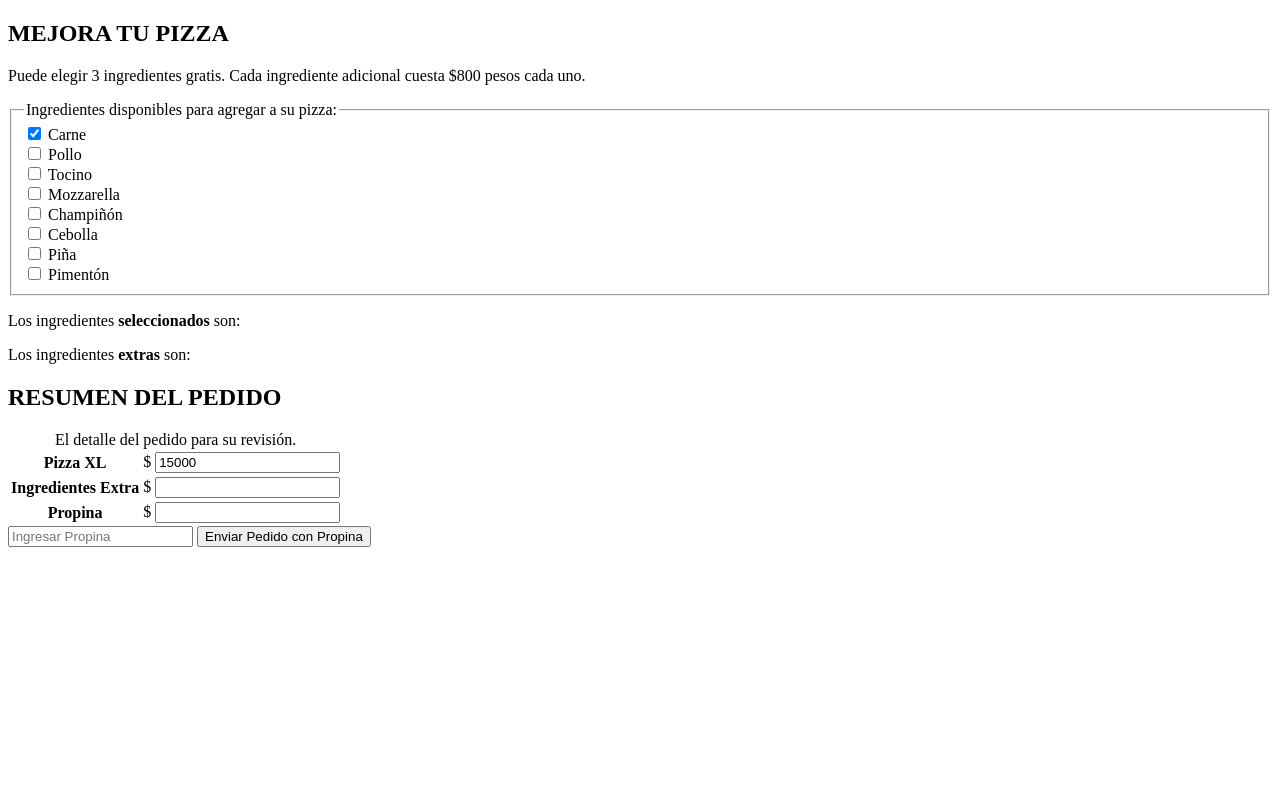
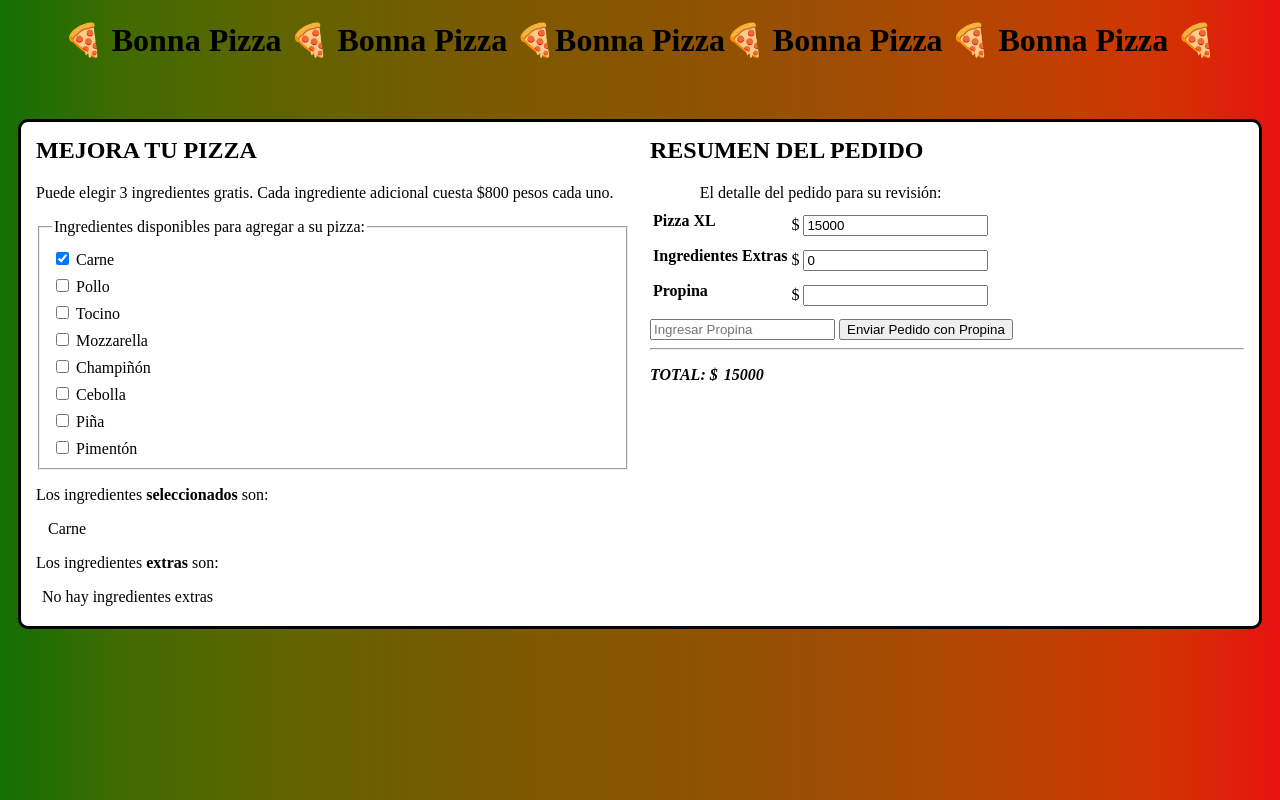
Before and after one commit to tacmorales/checkOut_BonnaPizza-m04s03-ejComprobacion, a plain HTML site: page index.html in a window 1280 px wide. Both pictures are taken after a click on the checkbox "Carne". Drawn offline with Linux system fonts and the light colour scheme.

Commit message:
Se define el script y los estilos

```diff
--- a/assets/scripts/script.js
+++ b/assets/scripts/script.js
@@ -0,0 +1,142 @@
+function ready(callback) {
+  if (document.readyState !== 'loading') {
+    callback();
+  } else {
+    document.addEventListener('DOMContentLoaded', callback);
+  }
+}
+
+//Menasajes para el usuario
+const inputPropinaVacio = "Ingresar Propina";
+
+//Se Inicializa variables a usar.
+let ingredientesSeleccionados = [];
+let ingredientesExtras = [];
+let precioBase = 15000;
+let defaultPropina = 1000; //o 0 ?
+let propina = 0;
+const precioPorIngredienteExtra = 800;
+let precioIngredientesExtras = 0; //o ingredientesExtra.length * precioPorIngredienteExtra?
+let total = precioBase + propina + precioIngredientesExtras;
+
+
+//Borra todos los hijos de un elemento del dom
+function eliminarTodosLosHijosDe(padre){
+  let hijo = padre.lastChild;
+  while (hijo) {
+    padre.removeChild(hijo);
+    hijo = padre.lastChild;
+  }
+}
+
+//Agrega los elementos del array "lista" en el elemento padre del dom, el cual para mantener coherencia y semántica HTML debe ser ol o ul
+function agregarItemsLiEnPadreUl(ul, lista){
+  for (elemento of lista){
+    const li = document.createElement("li")
+    const texto = document.createTextNode(elemento)
+    li.appendChild(texto)
+    ul.appendChild(li);
+  }
+}
+
+//Agrega los elementos del array "lista" en el elemento padre del dom, el cual para mantener coherencia y semántica HTML debe ser ol o ul
+function agregarItemLiEnPadreOloUl(ul, texto){
+  const li = document.createElement("li").appendChild(document.createTextNode(texto))
+  ul.appendChild(li);
+}
+
+ready(function(){
+  //captura los elementos del dom que se necesitan
+  const form = document.querySelector("form");
+  const inputsCheckboxIngredientes = document.querySelectorAll("input[type='checkbox']");
+  const ulIngredientesSeleccionados = document.getElementById("ingredientesSeleccionados");
+  agregarItemLiEnPadreOloUl(ulIngredientesSeleccionados, "No hay ingredientes seleccionados");
+
+  const ulIngredientesExtra = document.getElementById("ingredientesExtra");
+  agregarItemLiEnPadreOloUl(ulIngredientesExtra, "No hay ingredientes extras");
+
+  const inputPropina = document.getElementById("inputPropina");
+  const inputMostrarPropina = document.getElementById("valorPropina");
+  const inputMostrarExtra = document.getElementById("valorExtra");
+  const botonEnviar = document.getElementById("btnEnviarPedido");
+  const spanMostrarTotal = document.getElementById("total");
+  spanMostrarTotal.appendChild(document.createTextNode(total));
+
+  //Actualiza el valor total y lo muestra en el span del total
+  function actualizarTotal(){
+    total = Number(precioBase) + Number(propina) + Number(precioIngredientesExtras);
+    eliminarTodosLosHijosDe(spanMostrarTotal)
+    spanMostrarTotal.appendChild(document.createTextNode(total));
+  }
+
+  //Agrega un "listener" a cada input checkbox
+  for( inputCheckboxIngrediente of inputsCheckboxIngredientes){
+    inputCheckboxIngrediente.addEventListener("change", actualizarListaDeIngredientes);
+  }
+
+  //Actualiza los arrays de ingredientes, y muestra la lista de ingredientes. También actualiza el valor en el precio en el formulario
+  function actualizarListaDeIngredientes(event){ // event.target == this ???
+    const ingredienteEsSeleccionado = this.checked;
+    const ingrediente = this.value;
+    if (ingredienteEsSeleccionado){ //ingrediente es agregado a la lista
+      ingredientesSeleccionados.push(ingrediente);
+    }
+    else{ //ingrediente es borrado de la lista
+      const index = ingredientesSeleccionados.indexOf(this.value);
+      ingredientesSeleccionados.splice(index,1);
+    }
+
+    //Se fija los ingredientes extra: todos los ingredientes agregados menos los primeros 3
+    ingredientesExtras = ingredientesSeleccionados.length > 3 ? ingredientesSeleccionados.slice(3) : [];
+
+    //se borran todos los hijos de los ul -hacer una funcion esto-!
+    eliminarTodosLosHijosDe(ulIngredientesSeleccionados);
+    eliminarTodosLosHijosDe(ulIngredientesExtra);
+
+    if(ingredientesSeleccionados.length === 0) agregarItemLiEnPadreOloUl(ulIngredientesSeleccionados, "No hay ingredientes seleccionados");
+    else agregarItemsLiEnPadreUl(ulIngredientesSeleccionados, ingredientesSeleccionados);
+    //Se incorporan los ingredientes seleccionados y los extra -hacer una función esto!-
+    if(ingredientesExtras.length === 0) agregarItemLiEnPadreOloUl(ulIngredientesExtra, "No hay ingredientes extras");
+    else agregarItemsLiEnPadreUl(ulIngredientesExtra, ingredientesExtras);
+
+    //Se actualiza el valor por ing. extras y lo muestra
+    precioIngredientesExtras = ingredientesExtras.length * precioPorIngredienteExtra;
+    inputMostrarExtra.setAttribute('value', precioIngredientesExtras);
+
+    //Se actualiza el valor total y lo muestra
+    actualizarTotal();
+  }
+
+  //Al estar "focus" en Ingresar Propina inmediatamente se incorpora 1.000 de propina (tanto en atributo value de HTML com del objeto DOM -javascript-)
+  inputPropina.addEventListener("focus", (event) => { //arrow functions no tiene el this
+    const valor = event.target.getAttribute("value");
+    if (!(valor)){
+      propina = defaultPropina;
+      event.target.setAttribute("value", propina);
+      event.target.value = propina;
+      inputMostrarPropina.setAttribute("value", propina);
+      inputMostrarPropina.value = propina;
+
+      actualizarTotal();
+    }
+  });
+
+  //Escucha cuando se levanta una tecla, captura el nuevo valor y lo fija en el mismo (en el atributo) y en el input para mostrar (en el atributo HTML y el atributo JS)
+  inputPropina.addEventListener("keyup", (event) => { //arrow functions no tiene el this
+    const valor = event.target.value;
+    event.target.setAttribute("value", valor);
+    inputMostrarPropina.setAttribute("value", valor);
+    inputMostrarPropina.value = valor;
+    propina = valor
+
+    actualizarTotal();
+
+  });
+
+  botonEnviar.addEventListener("click", (event) => {
+    event.preventDefault();
+    if (propina === 0) alert("Aún no se ha definido una propina.");
+    else alert(`Su propina de ${propina} ha sido enviada.`);
+  })
+
+});
--- a/assets/styles/style.css
+++ b/assets/styles/style.css
@@ -0,0 +1,68 @@
+body{
+  background-image: linear-gradient(to right, #127004, #3f6b00, #576600, #6a6000, #785a00, #835700, #8f5300, #9b4e05, #ad4900, #bf4000, #d33203, #e71310);
+}
+
+h1{
+  text-align: center;
+}
+
+h1::after, h1::before{
+  content: "🍕 Bonna Pizza 🍕 Bonna Pizza 🍕"
+}
+
+h2{
+  margin-top: 0;
+}
+
+ul, span{
+  display: inline;
+  padding-left: 6px;
+  margin: 0;
+}
+
+li{
+  display: inline;
+  padding-left: 6px;
+}
+
+li::after{
+  content: ",";
+}
+
+li:last-child::after{
+  content: "";
+}
+
+input{
+  margin-top: 10px;
+}
+
+table{
+  text-align: left;
+}
+
+.container {
+  padding: 5px 5px 10px 5px;
+  margin: 60px 10px 10px 10px;
+  background-color: white;
+  border-radius: 10px;
+  border: solid;
+  display: flex;
+  flex-direction: column;
+}
+
+.column{
+  width: 100%;
+  margin: 10px;
+}
+
+@media only screen and (min-width: 768px) {
+  .column{
+    width: 50%;
+    margin: 10px;
+  }
+  .container{
+    display: flex;
+    flex-direction: row;
+  }
+}
--- a/index.html
+++ b/index.html
@@ -1,13 +1,17 @@
 <!DOCTYPE html>
 <html lang="es">
+
 <head>
-    <meta charset="UTF-8" >
-    <meta name="viewport" content="width=device-width, initial-scale=1.0" >
-    <link rel="stylesheet" href="assets/styles/style.css" >
+  <meta charset="UTF-8">
+  <meta name="viewport" content="width=device-width, initial-scale=1.0">
+  <link rel="stylesheet" href="assets/styles/style.css">
   <title>Check Out - Bonna Pizza</title>
 </head>
+
 <body>
-    <form action="#">
+  <h1>Bonna Pizza</h1>
+  <div class="container">
+    <div class="column">
       <h2>MEJORA TU PIZZA</h2>
       <p>
         Puede elegir 3 ingredientes gratis. Cada ingrediente adicional cuesta
@@ -16,93 +20,86 @@
       <fieldset>
         <legend>Ingredientes disponibles para agregar a su pizza:</legend>
         <div>
-          <input type="checkbox" id="carne" name="carne" >
+          <input type="checkbox" id="carne" name="carne" value="Carne">
           <label for="carne">Carne</label>
         </div>
         <div>
-          <input type="checkbox" id="pollo" name="pollo" >
+          <input type="checkbox" id="pollo" name="pollo" value="Pollo">
           <label for="pollo">Pollo</label>
         </div>
         <div>
-          <input type="checkbox" id="tocino" name="tocino" >
+          <input type="checkbox" id="tocino" name="tocino" value="Tocino">
           <label for="tocino">Tocino</label>
         </div>
         <div>
-          <input type="checkbox" id="mozzarella" name="mozzarella" >
+          <input type="checkbox" id="mozzarella" name="mozzarella" value="Mozzarella">
           <label for="mozzarella">Mozzarella</label>
         </div>
         <div>
-          <input type="checkbox" id="champinon" name="champinon" >
+          <input type="checkbox" id="champinon" name="champinon" value="Champiñón">
           <label for="champinon">Champiñón</label>
         </div>
         <div>
-          <input type="checkbox" id="cebolla" name="cebolla" >
+          <input type="checkbox" id="cebolla" name="cebolla" value="Cebolla">
           <label for="cebolla">Cebolla</label>
         </div>
         <div>
-          <input type="checkbox" id="pina" name="pina" >
+          <input type="checkbox" id="pina" name="pina" value="Piña">
           <label for="pina">Piña</label>
         </div>
         <div>
-          <input type="checkbox" id="pimenton" name="pimenton" >
+          <input type="checkbox" id="pimenton" name="pimenton" value="Pimentón">
           <label for="pimenton">Pimentón</label>
         </div>
       </fieldset>
       <p>
         Los ingredientes <b>seleccionados</b> son:
-        <span id="ingredientesSeleccionados"></span>
       </p>
+      <ul id="ingredientesSeleccionados">
+      </ul>
       <p>
-        Los ingredientes <b>extras</b> son: <span id="ingredientesExtra"></span>
+        Los ingredientes <b>extras</b> son:
       </p>
+      <ul id="ingredientesExtra">
+      </ul>
+    </div>
+    <div class="column">
       <h2>RESUMEN DEL PEDIDO</h2>
+      <form action="#">
         <table>
           <caption>
-          El detalle del pedido para su revisión.
+            El detalle del pedido para su revisión:
           </caption>
           <tbody>
             <tr>
               <th scope="row"><label for="valorBase">Pizza XL</label></th>
               <td>$
-              <input
-                name="valorBase"
-                type="number"
-                value="15000"
-                readonly
-                placeholder="$15.000"
-            >
+                <input id="valorBase" name="valorBase" type="number" value="15000" readonly>
               </td>
             </tr>
             <tr>
               <th scope="row">
-              <label for="valorExtra">Ingredientes Extra</label>
+                <label for="valorExtra">Ingredientes Extras</label>
               </th>
               <td>$
-              <input
-                name="valorExtra"
-                type="number"
-                value=""
-                readonly
-                placeholder=""
-              >
+                <input id="valorExtra" name="valorExtra" type="number" value="0" readonly placeholder="0">
               </td>
             </tr>
             <tr>
-            <th scope="row"><label for="propina">Propina</label></th>
+              <th scope="row"><label for="valorPropina">Propina</label></th>
               <td>$
-              <input
-                name="propina"
-                type="number"
-                value=""
-                readonly
-                placeholder=""
-              >
+                <input id="valorPropina" name="valorPropina" type="number" value="" readonly>
               </td>
             </tr>
           </tbody>
         </table>
-      <input type="number" name="propinaInput" placeholder="Ingresar Propina" >
-      <button type="submit">Enviar Pedido con Propina</button>
+        <input id="inputPropina" type="number" name="propinaInput" placeholder="Ingresar Propina" value="">
+        <button id="btnEnviarPedido" type="submit">Enviar Pedido con Propina</button>
       </form>
+      <hr>
+      <p><strong><em>TOTAL: $<span id="total"></span></em></strong></p>
+    </div>
+  </div>
+  <script src="assets/scripts/script.js"></script>
 </body>
 </html>
```
Lines whose indentation alone changed are shown as unchanged.
